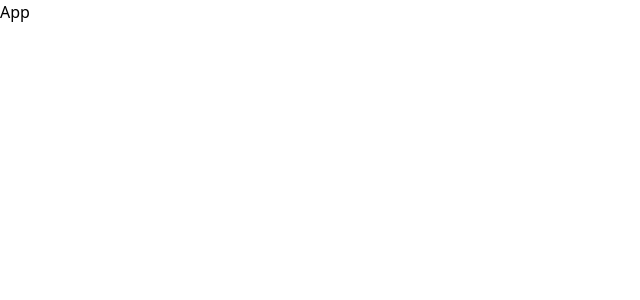
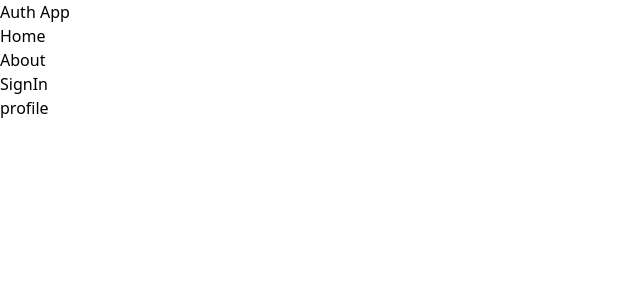
Before and after one commit to sampatT3CH/mern-auth, a React (Vite) app in the folder client/: page /profile in a window 1280 px wide. Shown: the top 300 px of the page, without its empty margins (0-640 px from the left). Built offline with nearby package versions, Linux system fonts and the light colour scheme.

Commit message:
header componenet

```diff
--- a/client/package.json
+++ b/client/package.json
@@ -11,7 +11,8 @@
   },
   "dependencies": {
     "react": "^18.2.0",
-    "react-dom": "^18.2.0"
+    "react-dom": "^18.2.0",
+    "react-router-dom": "^6.21.1"
   },
   "devDependencies": {
     "@types/react": "^18.2.43",
--- a/client/src/App.jsx
+++ b/client/src/App.jsx
@@ -1,10 +1,23 @@
-import React from 'react'
+import {BrowserRouter, Route,Routes} from 'react-router-dom'
+import Profile from './pages/Profile'
+import About from './pages/About'
+import SignIn from './pages/SignIn'
+import SignUp from './pages/SignUp'
+import Home from './pages/Home'
+import Header from './components/Header'
 
 const App = () => {
   return (
-    <div>
-      App
-    </div>
+  <BrowserRouter>
+  <Header />
+  <Routes>
+      <Route path="/" element={<Home />}/>
+      <Route path="/sign-in" element={<SignIn />}></Route>
+      <Route path="/sign-up" element={<SignUp />}></Route>
+      <Route path="/about" element={<About />}></Route>
+      <Route path="/profile" element={<Profile />}></Route>
+  </Routes>
+  </BrowserRouter>
   )
 }
 
--- /dev/null
+++ b/client/src/components/Header.jsx
@@ -0,0 +1,20 @@
+import React from 'react';
+import { Link } from 'react-router-dom';
+
+export default function Header() {
+  return (
+    <div className='bg-slate-200'>
+        <div className='flex justify-between items-center max-w-6xl mx-auto p-3'>
+            <Link to="/">
+            <h1 className='font-bold'>Auth App</h1>
+            </Link>
+
+            <ul className='flex gap-4'>
+                <Link to="/"><li>Home</li></Link>
+                <Link to="about"><li>About</li></Link>
+                <Link to="sign-in"><li>SignIn</li></Link>
+            </ul>
+        </div>
+    </div>
+  )
+}
--- /dev/null
+++ b/client/src/pages/About.jsx
@@ -0,0 +1,9 @@
+import React from 'react'
+
+export default function About() {
+  return (
+    <div>
+      about
+    </div>
+  )
+}
--- /dev/null
+++ b/client/src/pages/Home.jsx
@@ -0,0 +1,9 @@
+import React from 'react'
+
+export default function Home() {
+  return (
+    <div>
+      home
+    </div>
+  )
+}
--- /dev/null
+++ b/client/src/pages/Profile.jsx
@@ -0,0 +1,9 @@
+import React from 'react'
+
+export default function Profile() {
+  return (
+    <div>
+     profile
+    </div>
+  )
+}
--- /dev/null
+++ b/client/src/pages/SignIn.jsx
@@ -0,0 +1,10 @@
+import React from 'react'
+
+export default function
+() {
+  return (
+    <div>
+      sign in
+    </div>
+  )
+}
--- /dev/null
+++ b/client/src/pages/SignUp.jsx
@@ -0,0 +1,9 @@
+import React from 'react'
+
+export default function SignUp() {
+  return (
+    <div>
+      sign up
+    </div>
+  )
+}
```
Also changed, not shown: 1 other file (tests, documents, lock files or other folders).
